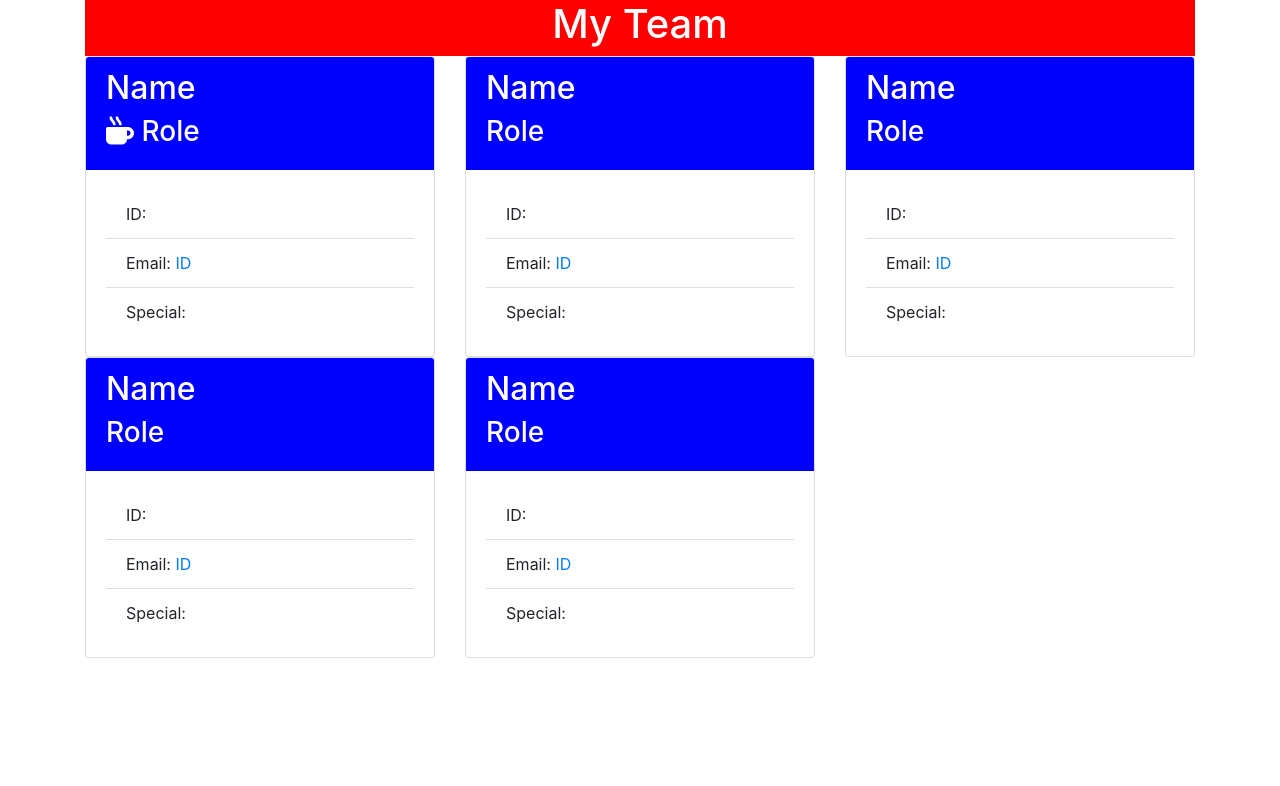
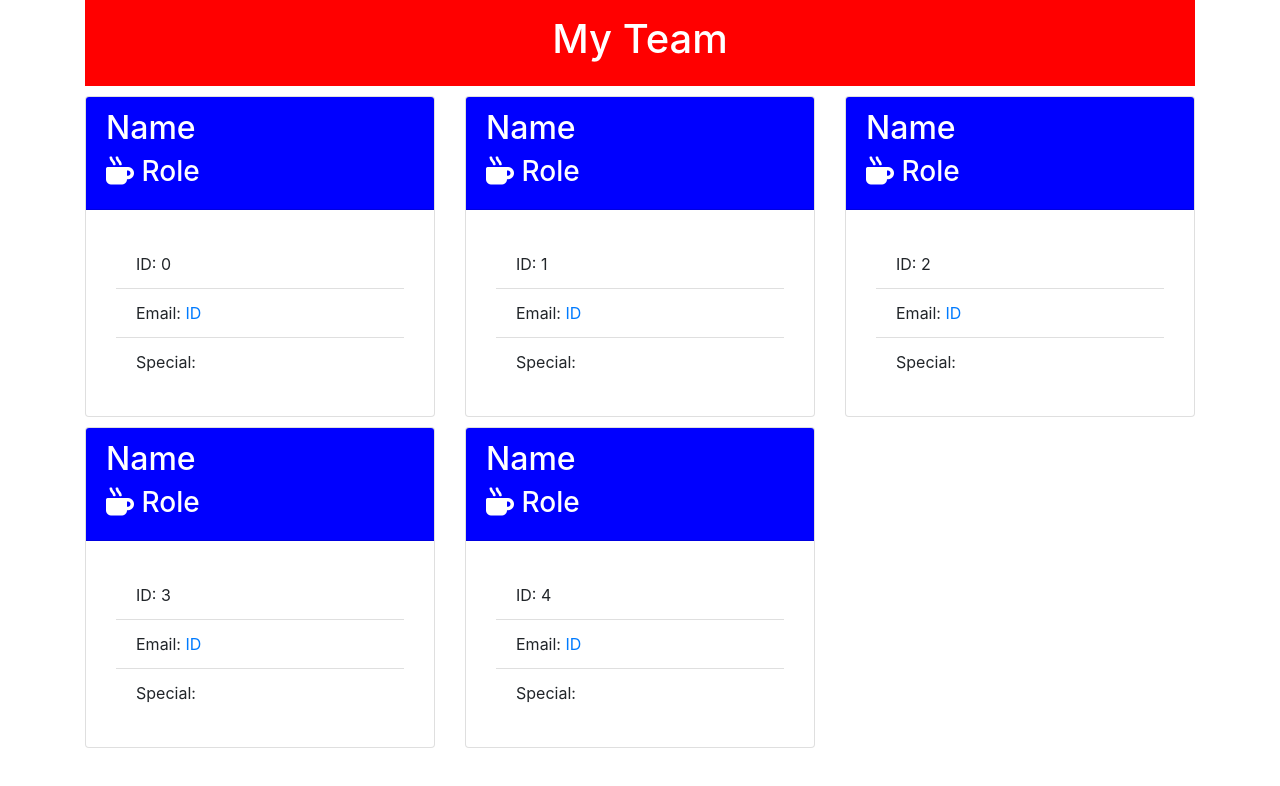
Before and after one commit to wfknowles/team-profile-generator, a website: page src/index.html in a window 1280 px wide. Drawn offline with nearby package versions, Linux system fonts and the light colour scheme.

Commit message:
stylesheet updated

```diff
--- a/src/index.html
+++ b/src/index.html
@@ -25,7 +25,7 @@
                     <div class="card-body">
                         <ul class="list-group list-group-flush">
                             <li class="list-group-item">
-                                ID:
+                                ID: 0
                             </li>
                             <li class="list-group-item">
                                 Email: <a href="mailto:you@examples.com" class="card-link">ID</a>
@@ -41,12 +41,12 @@
                 <div class="card">
                     <div class="card-header">
                         <h2>Name</h2>
-                        <h3>Role</h3>
+                        <h3><span class="fas fa-mug-hot"></span> Role</h3>
                     </div>
                     <div class="card-body">
                         <ul class="list-group list-group-flush">
                             <li class="list-group-item">
-                                ID:
+                                ID: 1
                             </li>
                             <li class="list-group-item">
                                 Email: <a href="mailto:you@examples.com" class="card-link">ID</a>
@@ -62,12 +62,12 @@
                 <div class="card">
                     <div class="card-header">
                         <h2>Name</h2>
-                        <h3>Role</h3>
+                        <h3><span class="fas fa-mug-hot"></span> Role</h3>
                     </div>
                     <div class="card-body">
                         <ul class="list-group list-group-flush">
                             <li class="list-group-item">
-                                ID:
+                                ID: 2
                             </li>
                             <li class="list-group-item">
                                 Email: <a href="mailto:you@examples.com" class="card-link">ID</a>
@@ -83,12 +83,12 @@
                 <div class="card">
                     <div class="card-header">
                         <h2>Name</h2>
-                        <h3>Role</h3>
+                        <h3><span class="fas fa-mug-hot"></span> Role</h3>
                     </div>
                     <div class="card-body">
                         <ul class="list-group list-group-flush">
                             <li class="list-group-item">
-                                ID:
+                                ID: 3
                             </li>
                             <li class="list-group-item">
                                 Email: <a href="mailto:you@examples.com" class="card-link">ID</a>
@@ -104,12 +104,12 @@
                 <div class="card">
                     <div class="card-header">
                         <h2>Name</h2>
-                        <h3>Role</h3>
+                        <h3><span class="fas fa-mug-hot"></span> Role</h3>
                     </div>
                     <div class="card-body">
                         <ul class="list-group list-group-flush">
                             <li class="list-group-item">
-                                ID:
+                                ID: 4
                             </li>
                             <li class="list-group-item">
                                 Email: <a href="mailto:you@examples.com" class="card-link">ID</a>
--- a/src/style.css
+++ b/src/style.css
@@ -8,10 +8,22 @@ header {
 }
 
 header h1 {
-    /* padding: 10px; */
+    padding: 15px;
+}
+
+/* main {
+    padding: 10px;
+} */
+
+.card {
+    margin-top: 10px;
 }
 
 .card-header {
     background-color: blue;
     color: white;
 }
+
+.card-body {
+    margin: 10px;
+}
```
Also changed, not shown: README.md.
